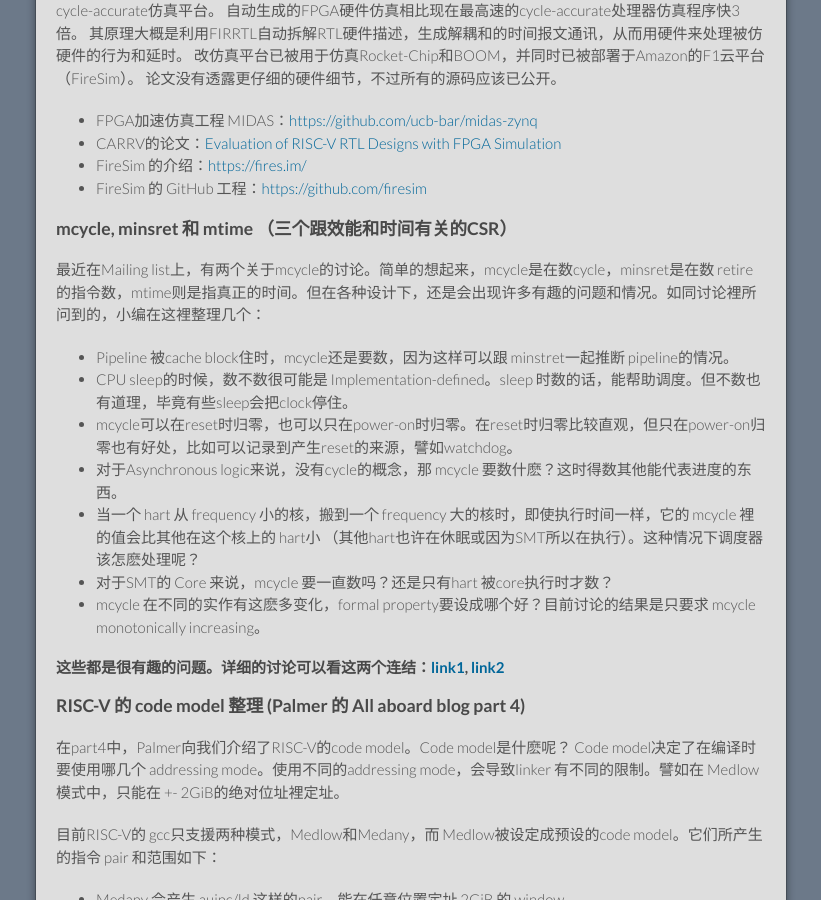
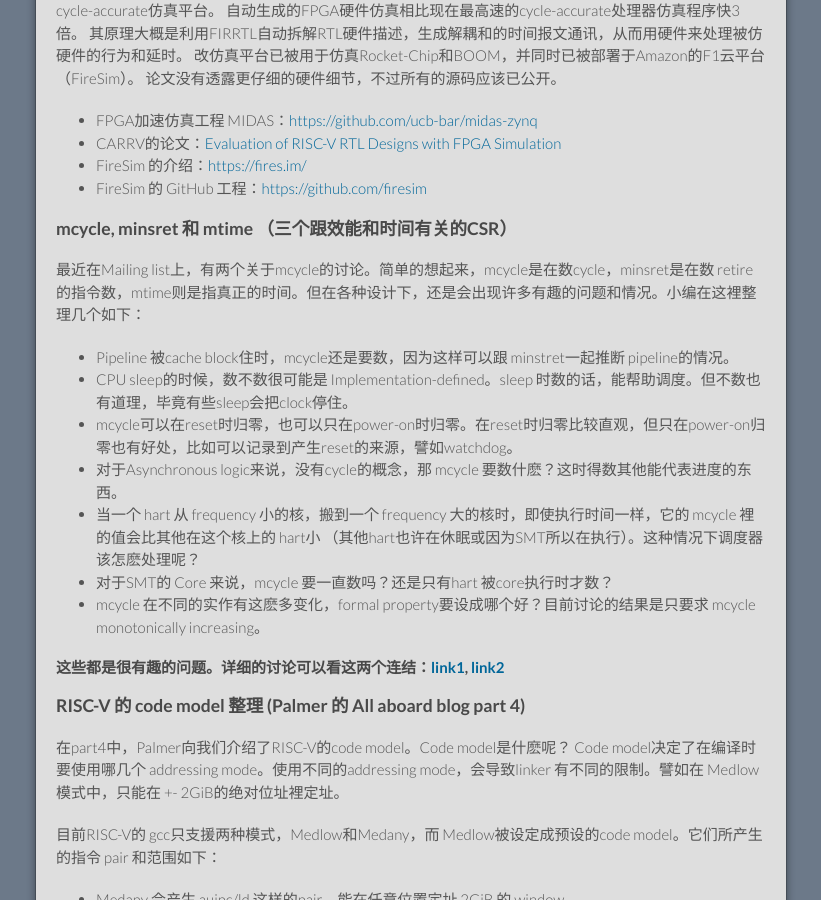
Before and after one commit to cnrv/home, a Jekyll site: the page built from bi-week-rpts/2017-11-09.md, in a window 1280 px wide and 900 px high, scrolled down 1302 px. Shown: the whole window, without its empty margins (229-1050 px from the left). Built offline with Jekyll 4.4.1, drawn with Linux system fonts in a browser that asks for light colours; Markdown is read by kramdown in place of the engine named in the settings; comment, search, counter and statistics services are not loaded; our own code applies the rules of GitHub Pages for plain Markdown files; some of the changed text lies outside the part shown.

Commit message:
修改一些typo

```diff
--- a/bi-week-rpts/2017-11-09.md
+++ b/bi-week-rpts/2017-11-09.md
@@ -9,7 +9,7 @@
 - [RISC-V port 进入 linux-next !!!](risc-vport进入linux-next!!!)
 - [RISC-V 的 code model 整理 \(Palmer 的 All aboard blog part 4\)](risc-v的codemodel整理\(palmer的allaboardblogpart4\))
 - [利用FPGA加速cycle-accurate RTL级硬件仿真](利用fpga加速cycle-accuratertl级硬件仿真)
-- [mcycle, minsret 和 mtime \（三个跟效能和时间有关的CSR\)](mcycle, minsret 和 mtime \（三个跟效能和时间有关的CSR\))
+- mcycle, minsret 和 mtime （三个跟效能和时间有关的CSR）
 - [RISC-V 相关文献搜集页面](risc-v相关文献搜集页面)
 - [RISC-V Day 2017 Tokyo](risc-vday2017tokyo)
 
@@ -59,7 +59,7 @@
 - FireSim 的 GitHub 工程：[https://github.com/firesim](https://github.com/firesim)
 
 ### mcycle, minsret 和 mtime （三个跟效能和时间有关的CSR）
-最近在Mailing list上，有两个关于mcycle的讨论。简单的想起来，mcycle是在数cycle，minsret是在数 retire的指令数，mtime则是指真正的时间。但在各种设计下，还是会出现许多有趣的问题和情况。如同讨论裡所问到的，小编在这裡整理几个：
+最近在Mailing list上，有两个关于mcycle的讨论。简单的想起来，mcycle是在数cycle，minsret是在数 retire的指令数，mtime则是指真正的时间。但在各种设计下，还是会出现许多有趣的问题和情况。小编在这裡整理几个如下：
 
 - Pipeline 被cache block住时，mcycle还是要数，因为这样可以跟 minstret一起推断 pipeline的情况。
 - CPU sleep的时候，数不数很可能是 Implementation-defined。sleep 时数的话，能帮助调度。但不数也有道理，毕竟有些sleep会把clock停住。
```
